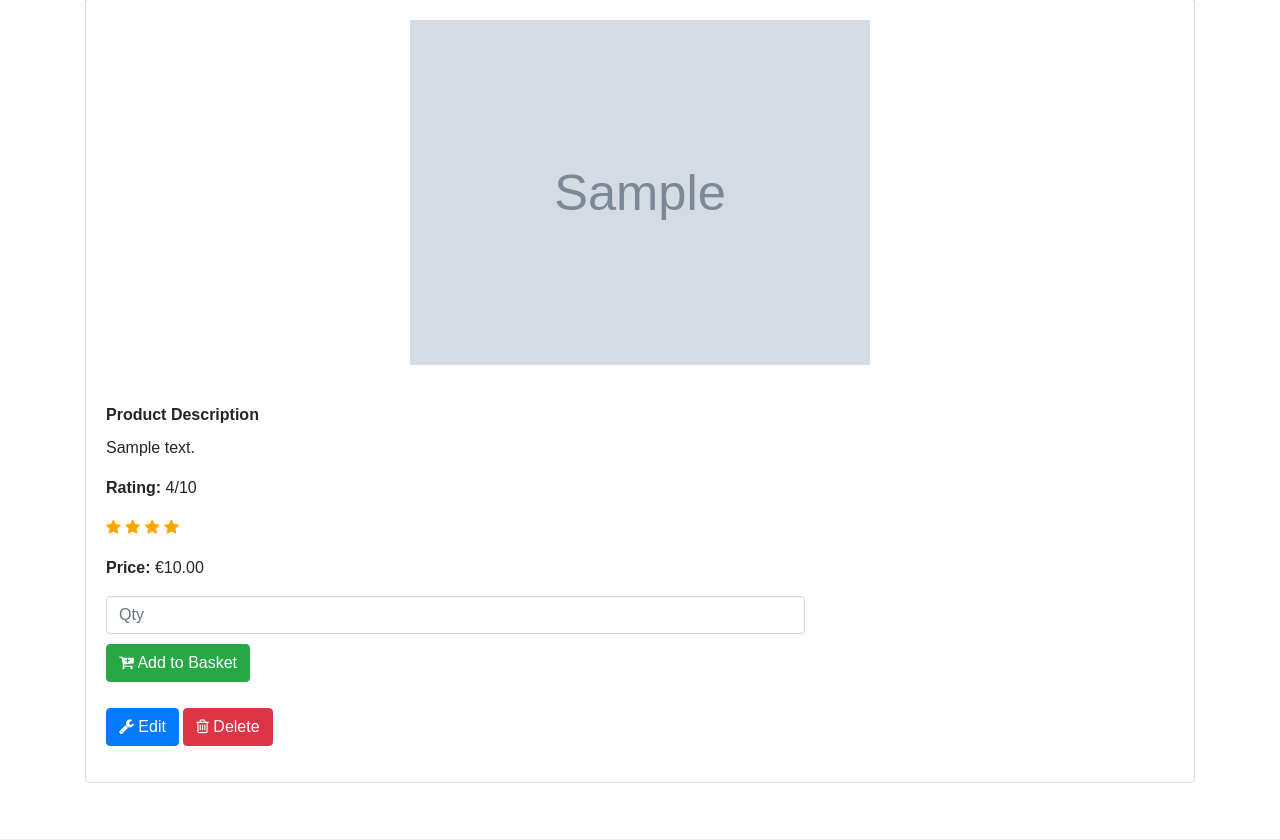
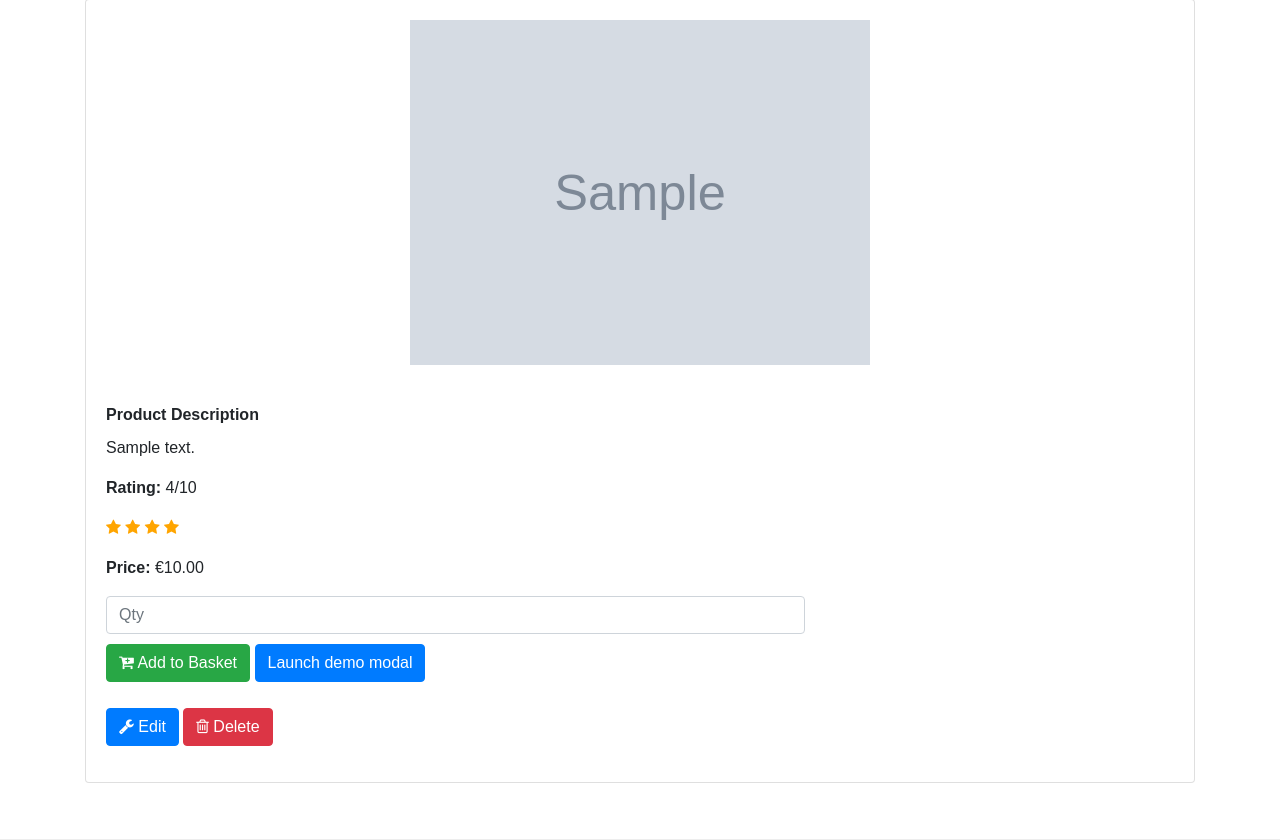
Before and after one commit to aidan-stritch/magical-deals, a Django app: page /products/1/ in a window 1280 px wide. Shown: the part 329-1169 px from the top of the page. Run offline with Django 3.2, Linux system fonts and the light colour scheme; a user stored in the database is signed in; tables that the repository leaves empty hold one stand-in row (values such as "Sample post"); grey boxes marked "Sample" are stand-in pictures; some libraries are stand-ins or nearby versions.

Commit message:
changed version of pillow as error with new version and Travis

```diff
--- a/products/templates/view_product.html
+++ b/products/templates/view_product.html
@@ -52,8 +52,12 @@
             required
           />
 						<span class="input-group-btn">
-                <button class="btn btn-success" type="submit"><i class="fa fa-cart-plus" aria-hidden="true"></i> Add to Basket</button>
+                <button class="btn btn-success" type="submit" data-toggle="modal" data-target="#exampleModal"><i class="fa fa-cart-plus" aria-hidden="true"></i> Add to Basket</button>
             </span>
+<button type="button" class="btn btn-primary" >
+  Launch demo modal
+</button>
+
 					</form>
 				</p>
 
--- a/requirements.txt
+++ b/requirements.txt
@@ -7,7 +7,8 @@ django-storages==1.9.1
 docutils==0.15.2
 gunicorn==20.0.4
 jmespath==0.10.0
-Pillow==7.1.2
+olefile==0.46
+Pillow==4.3.0
 psycopg2==2.8.5
 pytz==2020.1
 s3transfer==0.3.3
--- a/templates/base.html
+++ b/templates/base.html
@@ -89,6 +89,31 @@
       </div>
       {% endif %}
       <div class="container">
+
+<div class="modal fade" id="exampleModal" tabindex="-1" role="dialog" aria-labelledby="exampleModalLabel" aria-hidden="true">
+  <div class="modal-dialog" role="document">
+    <div class="modal-content">
+      <div class="modal-header">
+        <h5 class="modal-title" id="exampleModalLabel">Modal title</h5>
+        <button type="button" class="close" data-dismiss="modal" aria-label="Close">
+          <span aria-hidden="true">&times;</span>
+        </button>
+      </div>
+      <div class="modal-body">
+        ...
+      </div>
+      <div class="modal-footer">
+        <button type="button" class="btn btn-secondary" data-dismiss="modal">Close</button>
+        <button type="button" class="btn btn-primary">Save changes</button>
+      </div>
+    </div>
+  </div>
+</div>
+
+
+
+
+
         {% block content %} {% endblock %}
       </div>
     </main>
```
